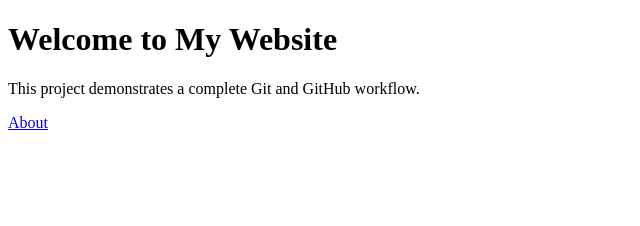
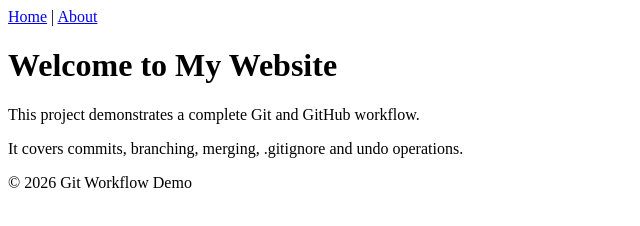
Before and after one commit to abdur-code/git-workflow-assignment, a plain HTML site: page index.html in a window 1280 px wide. Shown: the whole page, without its empty margins (0-640 px from the left). Drawn offline with Linux system fonts and the light colour scheme.

Commit message:
Update index.html: add navigation bar and footer

```diff
--- a/index.html
+++ b/index.html
@@ -6,8 +6,13 @@
   <title>Home | Git Workflow Demo</title>
 </head>
 <body>
+  <nav>
+    <a href="index.html">Home</a> |
+    <a href="about.html">About</a>
+  </nav>
   <h1>Welcome to My Website</h1>
   <p>This project demonstrates a complete Git and GitHub workflow.</p>
-  <a href="about.html">About</a>
+  <p>It covers commits, branching, merging, .gitignore and undo operations.</p>
+  <footer>&copy; 2026 Git Workflow Demo</footer>
 </body>
 </html>
```
